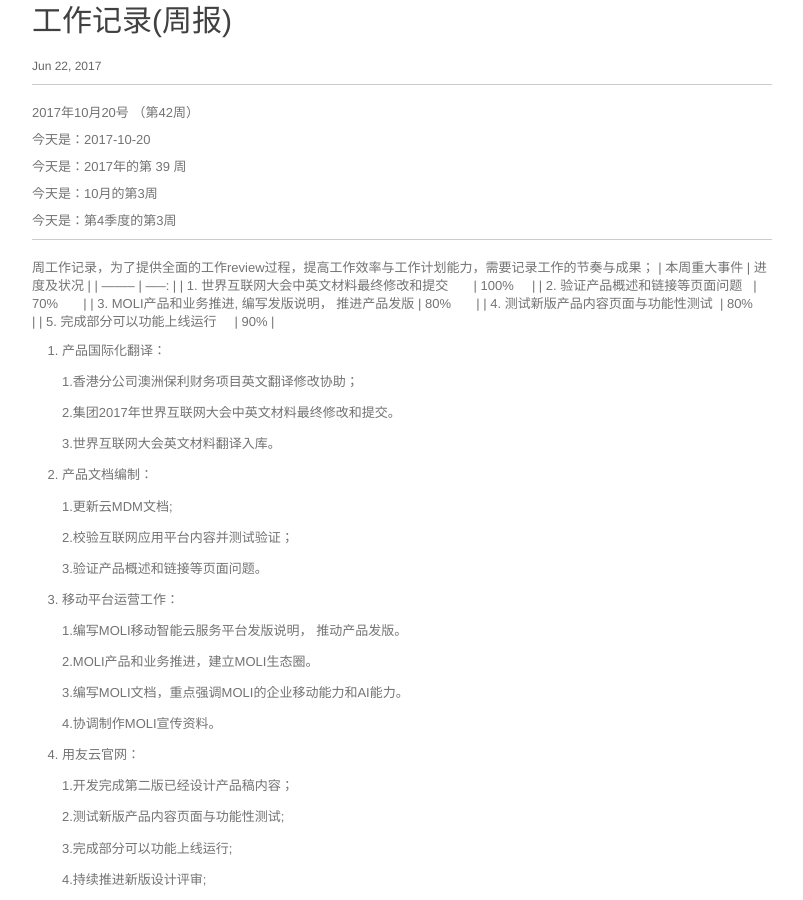
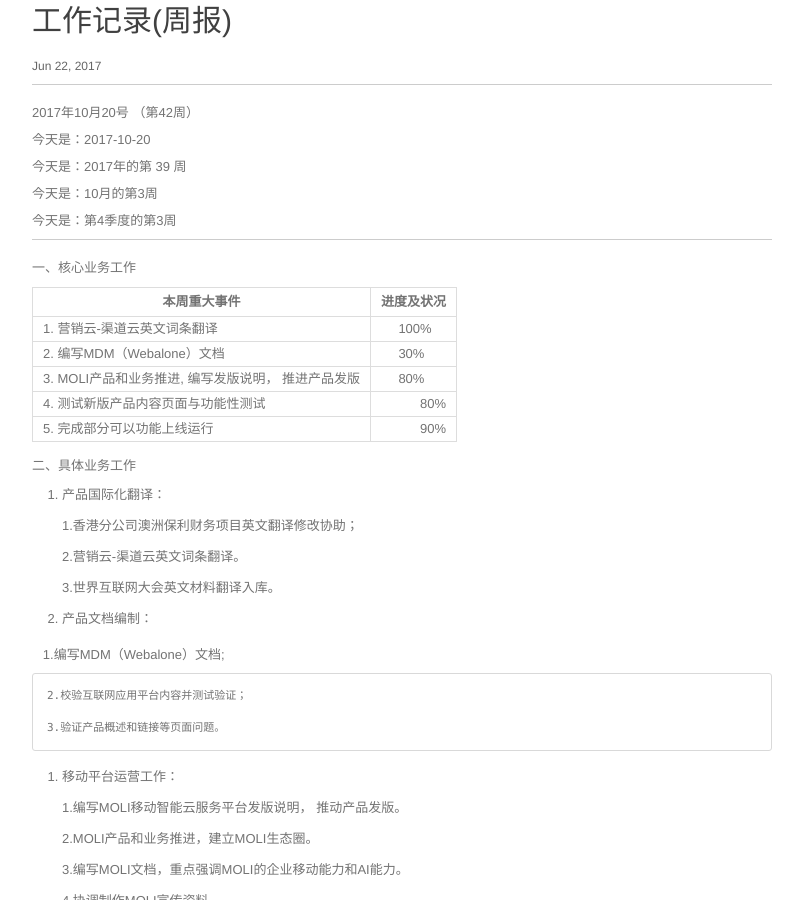
Before and after one commit to walllFlower/blog, a Jekyll site: the page built from _posts/2017-06-22-day_report_cxz.md, in a window 1280 px wide and 900 px high, scrolled down 214 px. Shown: the whole window, without its empty margins (238-1041 px from the left). Built offline with Jekyll 4.4.1, drawn with Linux system fonts in a browser that asks for light colours; comment, search, counter and statistics services are not loaded.

Commit message:
Update 2017-06-22-day_report_cxz.md

```diff
--- a/_posts/2017-06-22-day_report_cxz.md
+++ b/_posts/2017-06-22-day_report_cxz.md
@@ -19,26 +19,29 @@ categories: 日报
 
 ***
 
-周工作记录，为了提供全面的工作review过程，提高工作效率与工作计划能力，需要记录工作的节奏与成果；
+一、核心业务工作
+
 | 本周重大事件 | 进度及状况 |
 | --------    | -----:    |
-| 1. 世界互联网大会中英文材料最终修改和提交       | 100%      |
-| 2. 验证产品概述和链接等页面问题		   | 70%       |
-| 3. MOLI产品和业务推进, 编写发版说明， 推进产品发版	 | 80%       |
-| 4. 测试新版产品内容页面与功能性测试		  | 80%	      |
-| 5. 完成部分可以功能上线运行		     | 90%	 |
+| 1. 营销云-渠道云英文词条翻译	               | 100%       |
+| 2. 编写MDM（Webalone）文档		      	    | 30%       |
+| 3. MOLI产品和业务推进, 编写发版说明， 推进产品发版 | 80%       |
+| 4. 测试新版产品内容页面与功能性测试		    | 80%	|
+| 5. 完成部分可以功能上线运行		       | 90%	 |
+
+二、具体业务工作
 
 1. 产品国际化翻译：
 
     1.香港分公司澳洲保利财务项目英文翻译修改协助；
 
-    2.集团2017年世界互联网大会中英文材料最终修改和提交。
+    2.营销云-渠道云英文词条翻译。
 
     3.世界互联网大会英文材料翻译入库。
 
 2. 产品文档编制：
 
-    1.更新云MDM文档;
+    1.编写MDM（Webalone）文档;
 
     2.校验互联网应用平台内容并测试验证；
 
@@ -52,7 +55,7 @@ categories: 日报
 
     3.编写MOLI文档，重点强调MOLI的企业移动能力和AI能力。
 
-	4.协调制作MOLI宣传资料。
+    4.协调制作MOLI宣传资料。
 
 4. 用友云官网：
 
```
